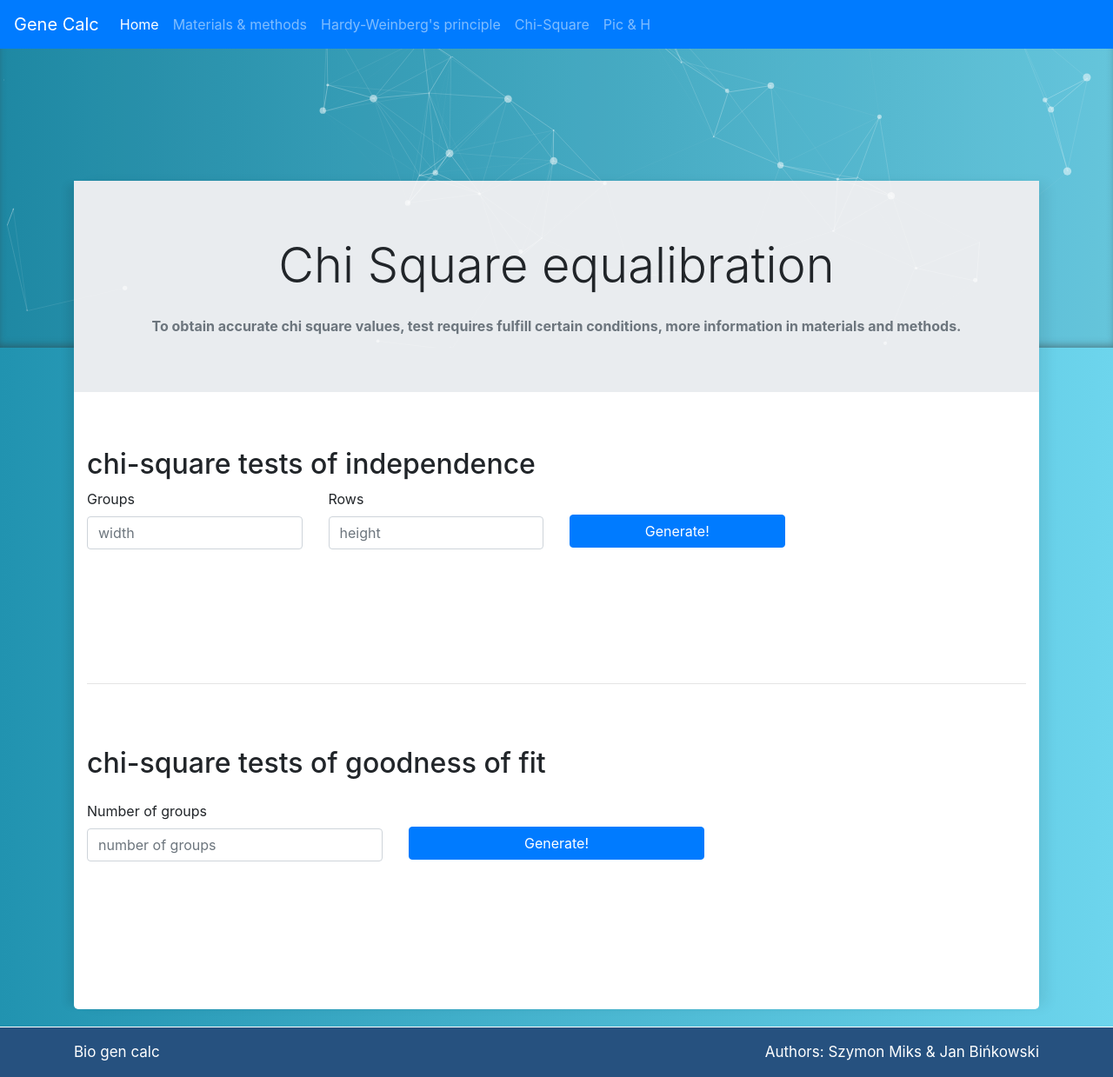
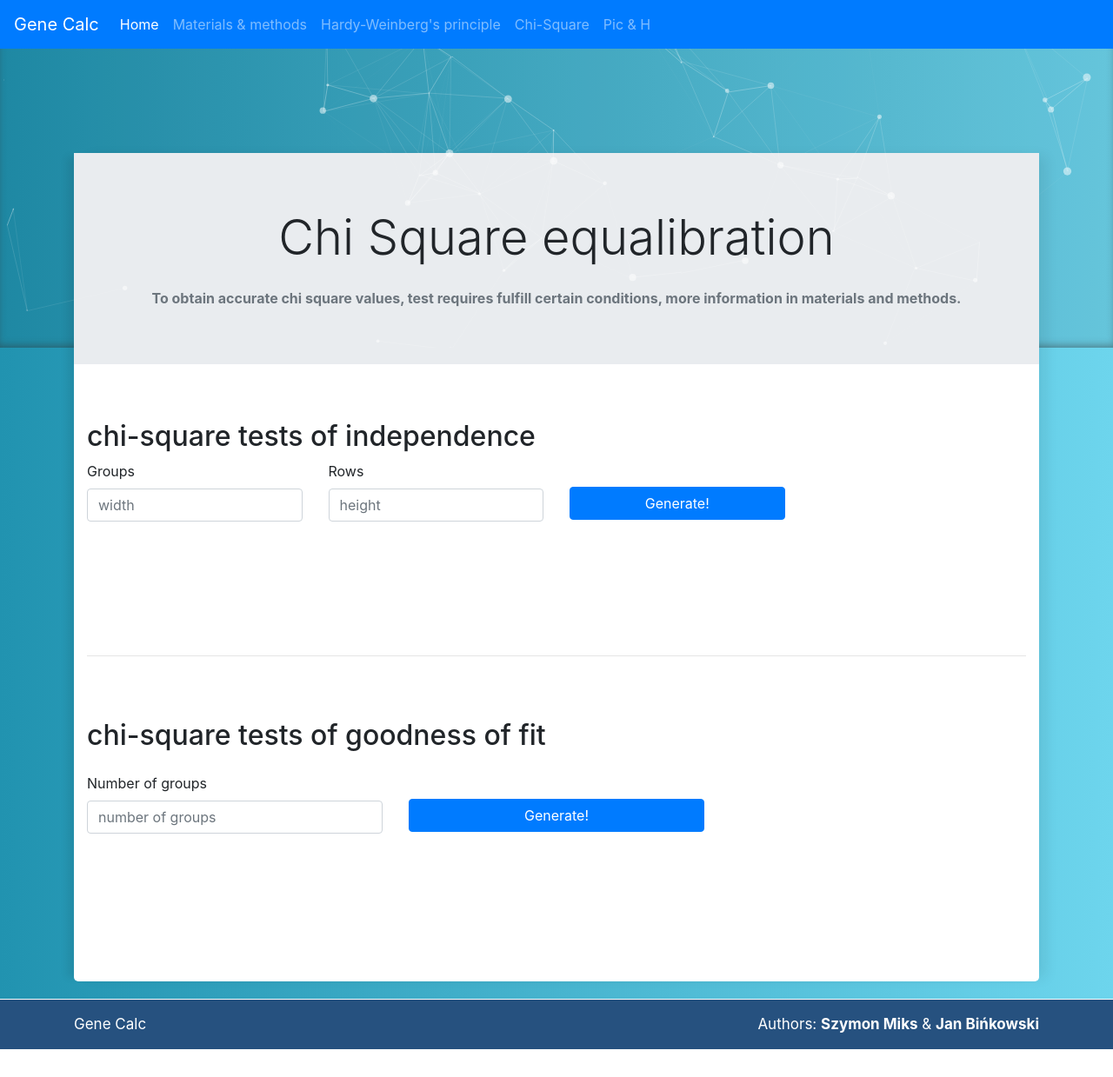
Before and after one commit to szymon6927/bio-gen-calc, a Flask app: page /chi_square_page in a window 1280 px wide. Shown: the whole page at 87% size. After the commit the page ends 1207 px from the top, so only its background shows below. Run offline with Flask 2, Linux system fonts and the light colour scheme; parts of the project's set-up code (start-up, migrations or seed data) failed here and were passed over; some libraries are stand-ins or nearby versions.

Commit message:
only view edits

```diff
--- a/app/static/css/style.css
+++ b/app/static/css/style.css
@@ -7,7 +7,7 @@
     box-shadow: 12px 0 15px -4px rgba(0,0,0,.075), -12px 0 8px -4px rgba(0,0,0,.075);
     padding: 0 15px 24px 15px;
     border-radius: 5px;
-    margin-top: -12rem;
+    margin-top: -14rem;
 }
 
 section {
@@ -115,3 +115,31 @@
 .footer p {
     margin-bottom: 0;
 }
+
+.footer a {
+    font-weight: bold;
+    color: #fff;
+}
+
+@media (max-width: 991px) {
+    .h1, h1 {
+        font-size: 2.5rem !important;
+    }
+}
+
+@media (max-width: 576px) {
+    .footer p {
+        text-align: center !important;
+    }
+    .footer .app-name {
+        font-size: 20px;
+        font-weight: bold;
+        margin-bottom: 5px;
+    }
+}
+
+@media (max-width: 480px) {
+    .wrapper {
+        margin-top: -10rem;
+    }
+}
--- a/app/templates/chi_square/index.html
+++ b/app/templates/chi_square/index.html
@@ -17,26 +17,26 @@
 
     <section class="chi-independence">
       <div class="row">
-        <div class="col col-md-12 col-sm-12 col-xs-12">
+        <div class="col-md-12 col-sm-12 col-xs-12">
           <h2>chi-square tests of independence</h2>
         </div>
-        <div class="col col-md-3 col-sm-6 col-xs-6">
+        <div class="col-md-3 col-sm-6 col-xs-6">
           <div class="form-group">
             <label for="array-width">Groups</label>
             <input id="array-width" type="number" class="form-control array-width" placeholder="width">
           </div>
         </div>
-        <div class="col col-md-3 col-sm-6 col-xs-6">
+        <div class="col-md-3 col-sm-6 col-xs-6">
 
           <div class="form-group">
             <label for="array-height">Rows</label>
             <input id="array-height" type="number" class="form-control array-height" placeholder="height">
           </div>
         </div>
-        <div class="col col-md-3 col-sm-6 col-xs-6 event-button">
+        <div class="col-md-3 col-sm-6 col-xs-6 event-button">
           <button type="submit" class="btn btn-block btn-primary generate-array">Generate!</button>
         </div>
-        <div class="col col-md-3 col-sm-6 col-xs-6 event-button calcuate">
+        <div class="col-md-3 col-sm-6 col-xs-6 event-button calcuate">
           <button type="submit" class="btn btn-block btn-success calcuate-button">Calculate!</button>
         </div>
       </div>
@@ -48,7 +48,7 @@
       </div>
 
       <div class="row mt-4">
-        <div class="col col-md-12 col-sm-12 col-xs-12">
+        <div class="col-md-12 col-sm-12 col-xs-12">
           <div class="array-wrapper"></div>
         </div>
       </div>
@@ -64,22 +64,22 @@
 
     <section class="chi-goodness">
       <div class="row">
-        <div class="col col-md-12 col-sm-12 col-xs-12">
+        <div class="col-md-12 col-sm-12 col-xs-12">
           <h2 class="mt-3 mb-4">chi-square tests of goodness of fit</h2>
         </div>
       </div>
 
       <div class="row">
-        <div class="col col-md-4 col-sm-6 col-xs-12">
+        <div class="col-md-4 col-sm-6 col-xs-12">
           <div class="form-group">
             <label for="goodness-width">Number of groups</label>
             <input id="goodness-width" type="number" class="form-control goodness-width" placeholder="number of groups">
           </div>
         </div>
-        <div class="col col-md-4 col-sm-6 col-xs-12 event-button">
+        <div class="col-md-4 col-sm-6 col-xs-12 event-button">
           <button type="submit" class="btn btn-block btn-primary generate-array-goodness">Generate!</button>
         </div>
-        <div class="col col-md-4 col-sm-6 col-xs-12 event-button calcuate-goodness">
+        <div class="col-md-4 col-sm-6 col-xs-12 event-button calcuate-goodness">
           <button type="submit" class="btn btn-block btn-success calcuate-button-goodness">Calculate!</button>
         </div>
       </div>
--- a/app/templates/footer.html
+++ b/app/templates/footer.html
@@ -2,10 +2,10 @@
   <div class="container">
     <div class="row">
       <div class="col-md-6 col-sm-6 col-xs-12 text-left">
-        <p>Bio gen calc</p>
+        <p class="app-name">Gene Calc</p>
       </div>
       <div class="col-md-6 col-sm-6 col-xs-12 text-right">
-        <p>Authors: Szymon Miks & Jan Bińkowski</p>
+        <p>Authors: <a href="mailto:miks.szymon@gmail.com">Szymon Miks</a> & <a href="mailto:jan.binkowski96@gmail.com">Jan Bińkowski</a></p>
       </div>
     </div>
   </div>
```
Also changed, not shown: app/templates/hardy_weinber/index.html (+5 -5 lines), app/templates/home/index.html (+4 -4 lines), app/templates/pic/index.html (+6 -6 lines).
